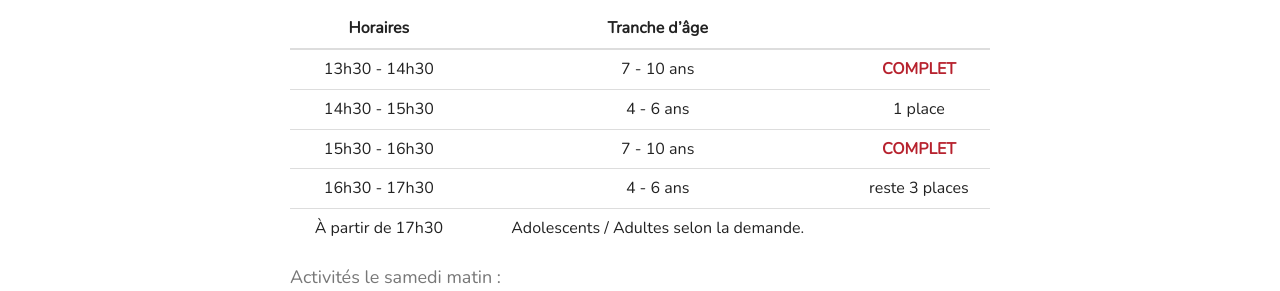
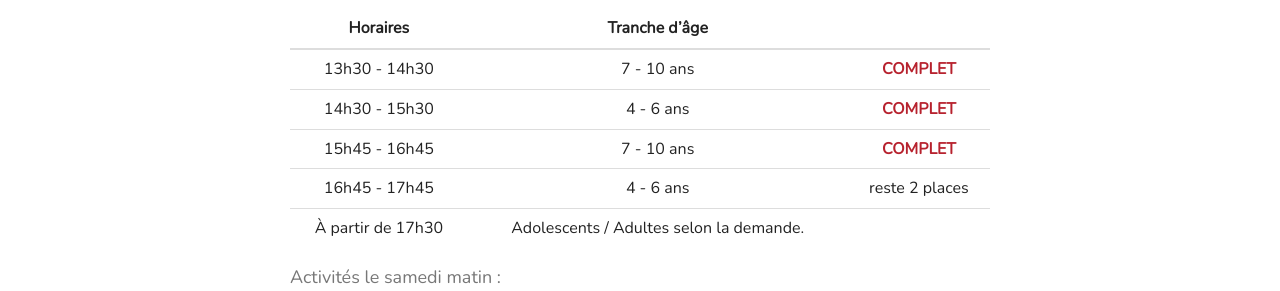
Before and after one commit to mlangues64/mlangues64.github.io, a Jekyll site: the page built from _posts/2018-11-10-inscription2019.markdown, in a window 1280 px wide and 900 px high. Shown: the part 440-731 px from the top of the window. Built offline with Jekyll 4.4.1, drawn with Linux system fonts in a browser that asks for light colours; nearby versions of some CDN libraries; comment, search, counter and statistics services are not loaded.

Commit message:
Update 2018-11-10-inscription2019.markdown

```diff
--- a/_posts/2018-11-10-inscription2019.markdown
+++ b/_posts/2018-11-10-inscription2019.markdown
@@ -25,9 +25,9 @@
 | Horaires | Tranche d'âge |      |
 |:--------:|:-------------:|:----:|
 | 13h30 - 14h30 | 7 - 10 ans | <span style="color: #B7222E; font-weight:bold;">COMPLET</span> |
-| 14h30 - 15h30 | 4 - 6 ans | 1 place |
-| 15h30 - 16h30 | 7 - 10 ans | <span style="color: #B7222E; font-weight:bold;">COMPLET</span> |
-| 16h30 - 17h30 | 4 - 6 ans | reste 3 places |
+| 14h30 - 15h30 | 4 - 6 ans | <span style="color: #B7222E; font-weight:bold;">COMPLET</span> |
+| 15h45 - 16h45 | 7 - 10 ans | <span style="color: #B7222E; font-weight:bold;">COMPLET</span> |
+| 16h45 - 17h45 | 4 - 6 ans | reste 2 places |
 | À partir de 17h30 | Adolescents / Adultes selon la demande. | |
 {: .table }
 
```
